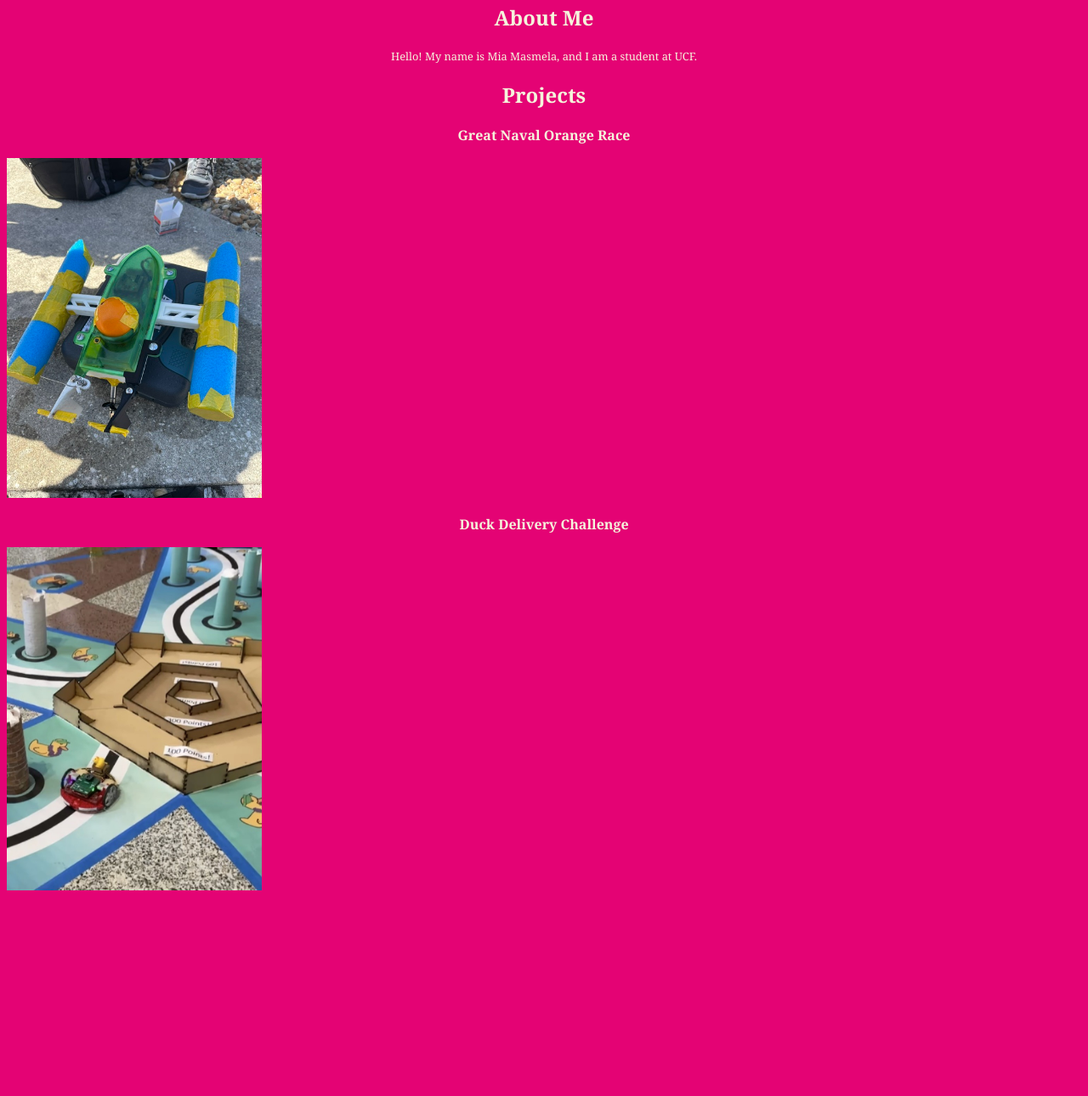
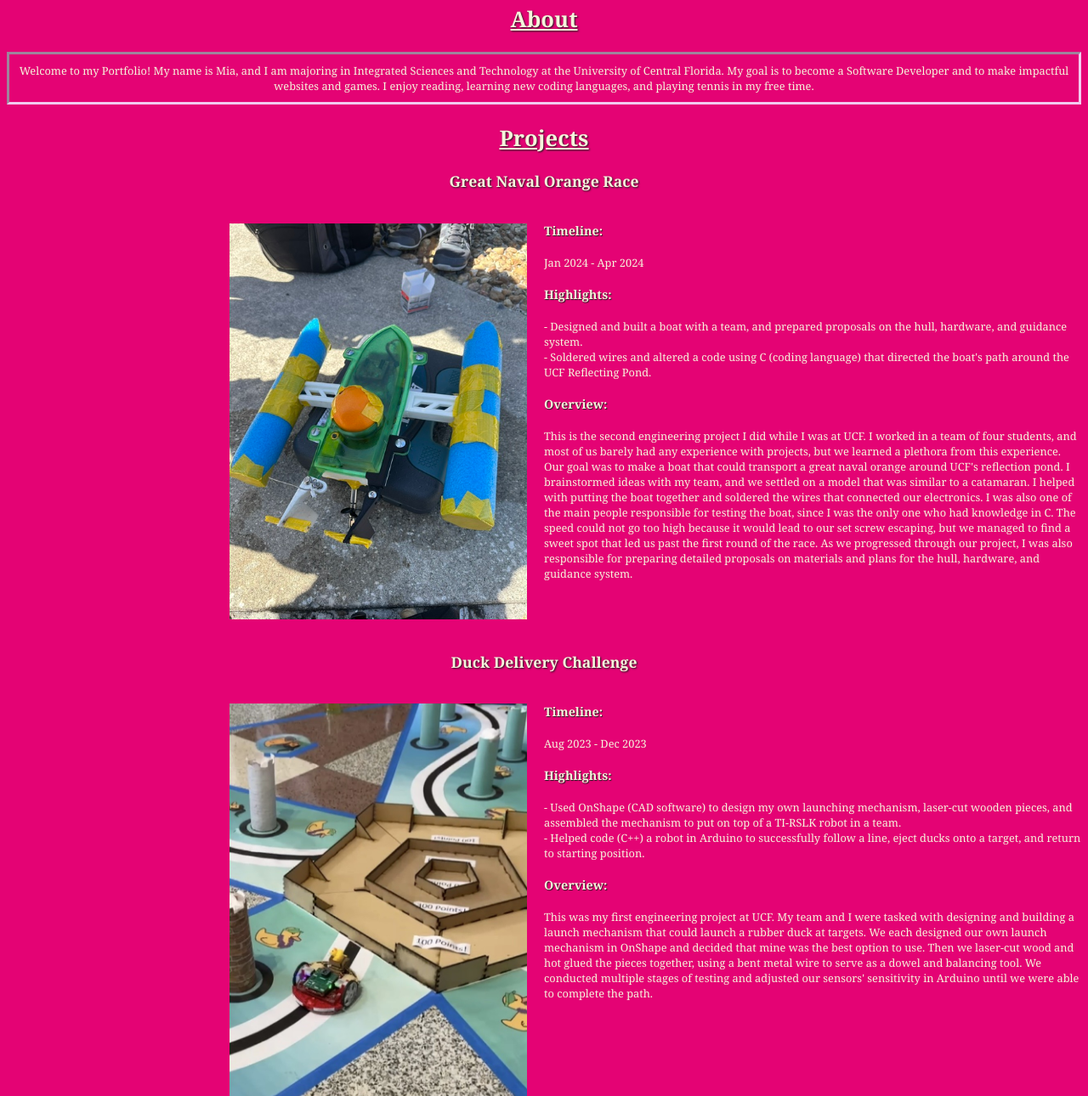
Before and after one commit to MASMELAM/Portfolio, a plain HTML site: page index.html in a window 1280 px wide. Shown: the part 160-1450 px from the top of the page at 85% size. Before the commit the page ends 1220 px from the top, so only its background shows below. Drawn offline with Linux system fonts and the light colour scheme.

Commit message:
commit 1

```diff
--- a/index.html
+++ b/index.html
@@ -1,8 +1,16 @@
 <!DOCTYPE HTML>
 <html lang = "en">
     <head>
+    <style>
+    .row {
+        display: flex;
+    }
+    .column {
+        flex: 50%;
+    }
+    </style>
         <link rel = "stylesheet" href = "styles.css">
-        <title>Mia"s Portfolio</title>
+        <title>Mia's Portfolio</title>
     </head>
 
     <body>
@@ -10,6 +18,7 @@
             <ul>
                 <li><a href = "https://linkedin.com/in/mia-masmela">LinkedIn</a></li>
                 <li><a href = "https://github.com/MASMELAM">GitHub</a></li>
+                <li><a href = "mailto:mimimasmela@outlook.com">Email</a></li>
                 <button id = "theme-button">Change Color</button>
             </ul>
         </div>
@@ -20,8 +29,8 @@
                 </div>
             </div>
             <div class = "about">
-                <h2>About Me</h2>
-                <p>Hello! My name is Mia Masmela, and I am a student at UCF.</p>
+                <h2>About</h2>
+                <p class = "inset">Welcome to my Portfolio! My name is Mia, and I am majoring in Integrated Sciences and Technology at the University of Central Florida. My goal is to become a Software Developer and to make impactful websites and games. I enjoy reading, learning new coding languages, and playing tennis in my free time.</p>
             </div>
 
             <div class = "projects">
@@ -29,11 +38,34 @@
 
                 <div class = "project1">
                     <h3>Great Naval Orange Race</h3>
-                    <img src = "img/IMG_4701.jpg" alt = "Boat" with = "300" height = "200">
+                    <div class = "row">
+                        <div class = "column">
+                            <img src = "img/IMG_4701.jpg" alt = "Boat" width = "300" height = "200">
+                        </div>
+                        <div class = "column">
+                            <h4>Timeline: </h4>
+                                <p2>Jan 2024 - Apr 2024</p2>
+                            <h4>Highlights:</h4>
+                                <p2> - Designed and built a boat with a team, and prepared proposals on the hull, hardware, and guidance system.<br> - Soldered wires and altered a code using C (coding language) that directed the boat's path around the UCF Reflecting Pond.</p2>
+                            <h4>Overview: </h4>
+                                <p2>This is the second engineering project I did while I was at UCF. I worked in a team of four students, and most of us barely had any experience with projects, but we learned a plethora from this experience. Our goal was to make a boat that could transport a great naval orange around UCF's reflection pond. I brainstormed ideas with my team, and we settled on a model that was similar to a catamaran. I helped with putting the boat together and soldered the wires that connected our electronics. I was also one of the main people responsible for testing the boat, since I was the only one who had knowledge in C. The speed could not go too high because it would lead to our set screw escaping, but we managed to find a sweet spot that led us past the first round of the race. As we progressed through our project, I was also responsible for preparing detailed proposals on materials and plans for the hull, hardware, and guidance system.</p2>
+                        </div>
+                    </div>
                 </div>
                 <div class = "project2">
                     <h3>Duck Delivery Challenge</h3>
-                    <img src = "img/IMG_9925.jpg" alt = "Launcher" with = "300" height = "200">
+                    <div class = "row">
+                        <div class = "column">
+                            <img src = "img/IMG_9925.jpg" alt = "Launcher" width = "200" height = "100">
+                        </div>
+                        <div class = "column">
+                            <h4>Timeline: </h4>
+                                <p2>Aug 2023 - Dec 2023</p2>
+                            <h4>Highlights:</h4>
+                            <p2>- Used OnShape (CAD software) to design my own launching mechanism, laser-cut wooden pieces, and assembled the mechanism to put on top of a TI-RSLK robot in a team.<br>- Helped code (C++) a robot in Arduino to successfully follow a line, eject ducks onto a target, and return to starting position.</p2>
+                            <h4>Overview: </h4>
+                            <p2>This was my first engineering project at UCF. My team and I were tasked with designing and building a launch mechanism that could launch a rubber duck at targets. We each designed our own launch mechanism in OnShape and decided that mine was the best option to use. Then we laser-cut wood and hot glued the pieces together, using a bent metal wire to serve as a dowel and balancing tool. We conducted multiple stages of testing and adjusted our sensors' sensitivity in Arduino until we were able to complete the path.</p2>
+                    </div>
                 </div>
 
             </div>
--- a/styles.css
+++ b/styles.css
@@ -3,6 +3,7 @@ body {
 }
 
 h1 {
+    text-shadow: 2px 2px 4px #000000;
     font-size: 2.5em;
     color: beige;
     text-align: center;
@@ -12,16 +13,27 @@ h1 {
 }
 
 h2 {
-    font-size: 1.5em;
+    text-shadow: 1px 1px 2px #1f1e1e;
+    font-size: 1.6em;
+    color: beige;
+    text-align: center;
+    font-family: Georgia, 'Times New Roman', Times, serif;
+    text-decoration: underline;
+}
+
+h3 {
+    text-shadow: 1px 1px 2px #1f1e1e;
+    font-size: 1.1em;
     color: beige;
     text-align: center;
     font-family: Georgia, 'Times New Roman', Times, serif;
 }
 
-h3 {
-   font-size: 1.0em;
+h4 {
+    text-shadow: 0.8px 0.8px 1px #1f1e1e;
+    font-size: 0.9em;
     color: beige;
-    text-align: center;
+    text-align: left;
     font-family: Georgia, 'Times New Roman', Times, serif;
 }
 
@@ -29,6 +41,18 @@ p {
     font-size: 0.8em;
     color: beige;
     text-align: center;
+    font-family: Georgia, 'Times New Roman', Times, serif;
+}
+p.inset {
+    border-style: inset;
+    padding: 10px;
+    border-color: rgb(242, 202, 239)
+}
+
+p2 {
+    font-size: 0.8em;
+    color: beige;
+    text-align: left;
     font-family: Georgia, 'Times New Roman', Times, serif;
 }
 
@@ -41,11 +65,19 @@ p {
 }
 
 #theme-button:hover {
-    background-color: rgb(193, 110, 124)
+    background-color: rgb(193, 110, 124);
 }
 
 :root.different-color body {
-    background-color: rgb(160, 236, 236)
+    background-color: rgb(0, 0, 0);
+}
+
+:root.different-color h1, :root.different-color h2, :root.different-color h3, :root.different-color h4, :root.different-color p, :root.different-color p2 {
+    color: rgb(242, 202, 239);
+}
+
+:root.different-color p.inset {
+    border-color: rgb(63, 103, 118);
 }
 
 .nav-bar {
@@ -61,7 +93,7 @@ p {
 }
 
 .nav-bar li {
-    margin-right: 10px;
+    margin-right: 20px;
 }
 
 .nav-bar a {
@@ -77,6 +109,8 @@ a:hover {
 }
 
 img {
-    width: 300px;
+    width: 350px;
     height: auto;
+    float: right;
+    padding: 20px;
 }
```
